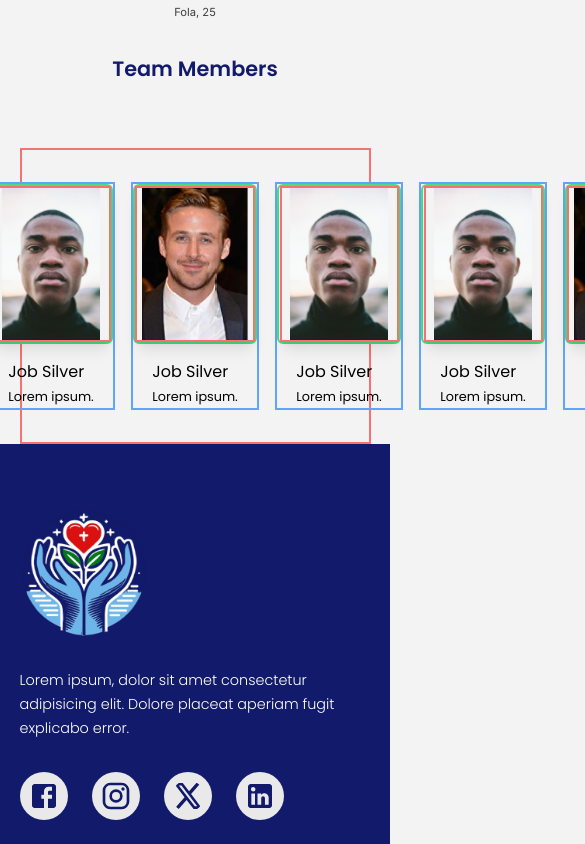
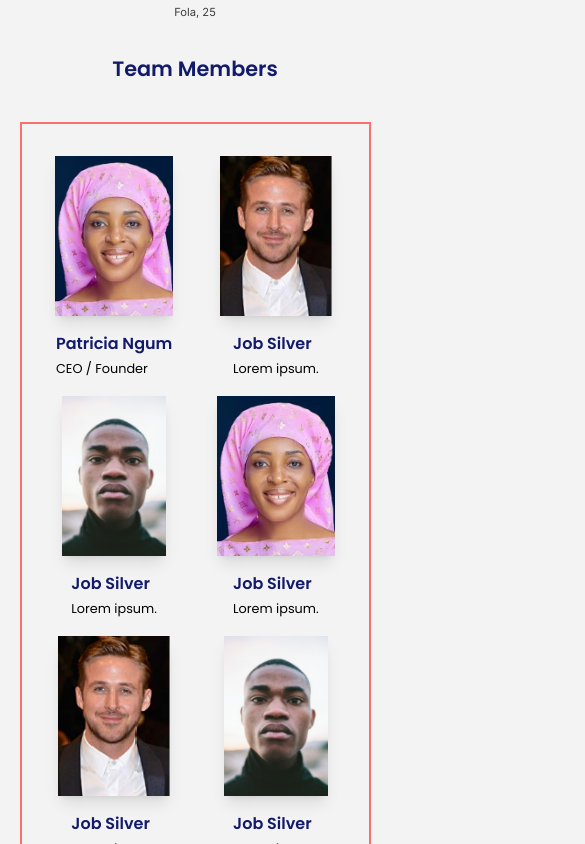
Before and after one commit to CJWALT/recepedis-ngo, a React (Create React App) app: page / in a window 390 px wide. Shown: the part 4360-5204 px from the top of the page, 585 px wide, since content can reach past the window. Built offline with nearby package versions, Linux system fonts and the light colour scheme.

Commit message:
Complete TeamMember component with responsive styles for all screen sizes

```diff
--- a/src/component/TeamMember.jsx
+++ b/src/component/TeamMember.jsx
@@ -3,83 +3,86 @@ import React from 'react'
 
 import TeamOne from '../assets/team one.png'
 import TeamTwo from '../assets/team two.png'
+import TeamThree from '../assets/teamThree.jpg'
 
 export default function TeamMember() {
   return (
     <section className='w-[90%] sm:w-[80%] md:w-[90%] max-w-[1280px] mx-auto'>
         <div>
-            <h2 className='font-semibold text-[#121A6B] text-[1.3rem] sm:text-[1.5rem] text-center mb-[4rem]'>Team Members</h2>
-            <div className='border-2 border-red-400 flex flex-row py-8 gap-4 justify-center'>
-                <div className='border-2 flex-gorw-0 flex-shrink-0 border-blue-400 w-[8rem] flex flex-col items-center'>
-                    <div className='border-2 mb-4 h-[10rem] border-green-400 w-full flex justify-center rounded-[6px] '>
-                    <img src={TeamTwo} alt="team one" className='border-2 border-red-400 shadow-lg object-fit object-contain'/>
+            <h2 className='font-semibold text-[#121A6B] text-[1.3rem] sm:text-[1.5rem] text-center mb-[2.4rem]'>Team Members</h2>
+            <div className='border-red-400 border-2 sm:border-blue-400 md:border-green-400 lg:border-yellow-400 xl:border-pink-400 flex flex-wrap flex-row py-8 gap-4 justify-center'>
+                <div className='flex-grow-1 items-center sm:basis-[30%] flex-shrink-0 md:basis-[22%] lg:basis-[18%]  basis-[42%] flex flex-col'>
+                    <div className='mb-4 h-[10rem] w-full flex justify-center rounded-[6px] '>
+                    <img src={TeamThree} alt="team one" className='shadow-lg object-fit object-contain'/>
                     </div>
 
                     <span className='block'>
-                        <h4>Job Silver</h4>
-                        <small>Lorem ipsum.</small>
+                        <h4 className='font-semibold text-[1rem] sm:text-[1.2rem] text-[#121A6B]'>Patricia Ngum</h4>
+                        <small className='font-normal text-[.8rem] sm:text-[1rem]'>CEO / Founder</small>
                     </span>
                 </div >
-                <div className='border-2 flex-gorw-0 flex-shrink-0 border-blue-400 w-[8rem] flex flex-col items-center'>
-                    <div className='border-2 mb-4 h-[10rem] border-green-400 w-full flex justify-center rounded-[6px] '>
-                    <img src={TeamOne} alt="team one" className='border-2 border-red-400 shadow-lg object-fit object-contain'/>
+                <div className='flex-grow-1 items-center sm:basis-[30%] flex-shrink-0 md:basis-[22%] lg:basis-[18%] basis-[42%] flex flex-col'>
+                    <div className='mb-4 h-[10rem] 00 w-full flex justify-center rounded-[6px] '>
+                    <img src={TeamTwo} alt="team one" className=' shadow-lg object-fit object-contain'/>
                     </div>
 
                     <span className='block'>
-                        <h4>Job Silver</h4>
-                        <small>Lorem ipsum.</small>
+                        <h4 className='font-semibold text-[1rem] sm:text-[1.2rem] text-[#121A6B]'>Job Silver</h4>
+                        <small className='font-normal text-[.8rem] sm:text-[1rem]'>Lorem ipsum.</small>
                     </span>
                 </div >
-                <div className='border-2 flex-gorw-0 flex-shrink-0 border-blue-400 w-[8rem] flex flex-col items-center'>
-                    <div className='border-2 mb-4 h-[10rem] border-green-400 w-full flex justify-center rounded-[6px] '>
-                    <img src={TeamOne} alt="team one" className='border-2 border-red-400 shadow-lg object-fit object-contain'/>
+                <div className='flex-grow-1 items-center sm:basis-[30%] flex-shrink-0 md:basis-[22%] lg:basis-[18%] basis-[42%] flex flex-col'>
+                    <div className='mb-4 h-[10rem] 00 w-full flex justify-center rounded-[6px] '>
+                    <img src={TeamOne} alt="team one" className=' shadow-lg object-fit object-contain'/>
                     </div>
 
                     <span className='block'>
-                        <h4>Job Silver</h4>
-                        <small>Lorem ipsum.</small>
+                        <h4 className='font-semibold text-[1rem] sm:text-[1.2rem] text-[#121A6B]'>Job Silver</h4>
+                        <small className='font-normal text-[.8rem] sm:text-[1rem]'>Lorem ipsum.</small>
                     </span>
                 </div >
-                <div className='border-2 flex-gorw-0 flex-shrink-0 border-blue-400 w-[8rem] flex flex-col items-center'>
-                    <div className='border-2 mb-4 h-[10rem] border-green-400 w-full flex justify-center rounded-[6px] '>
-                    <img src={TeamTwo} alt="team one" className='border-2 border-red-400 shadow-lg object-fit object-contain'/>
+                <div className='flex-grow-1 items-center sm:basis-[30%] flex-shrink-0 md:basis-[22%] lg:basis-[18%] basis-[42%] flex flex-col'>
+                    <div className='mb-4 h-[10rem] 00 w-full flex justify-center rounded-[6px] '>
+                    <img src={TeamThree} alt="team one" className=' shadow-lg object-fit object-contain'/>
                     </div>
 
                     <span className='block'>
-                        <h4>Job Silver</h4>
-                        <small>Lorem ipsum.</small>
+                        <h4 className='font-semibold text-[1rem] sm:text-[1.2rem] text-[#121A6B]'>Job Silver</h4>
+                        <small className='font-normal text-[.8rem] sm:text-[1rem]'>Lorem ipsum.</small>
                     </span>
                 </div >
-                <div className='border-2 flex-gorw-0 flex-shrink-0 border-blue-400 w-[8rem] flex flex-col items-center'>
-                    <div className='border-2 mb-4 h-[10rem] border-green-400 w-full flex justify-center rounded-[6px] '>
-                    <img src={TeamOne} alt="team one" className='border-2 border-red-400 shadow-lg object-fit object-contain'/>
+                <div className='flex-grow-1 items-center sm:basis-[30%] flex-shrink-0 md:basis-[22%] lg:basis-[18%] basis-[42%] flex flex-col'>
+                    <div className='mb-4 h-[10rem] 00 w-full flex justify-center rounded-[6px] '>
+                    <img src={TeamTwo} alt="team one" className=' shadow-lg object-fit object-contain'/>
                     </div>
 
                     <span className='block'>
-                        <h4>Job Silver</h4>
-                        <small>Lorem ipsum.</small>
+                        <h4 className='font-semibold text-[1rem] sm:text-[1.2rem] text-[#121A6B]'>Job Silver</h4>
+                        <small className='font-normal text-[.8rem] sm:text-[1rem]'>Lorem ipsum.</small>
                     </span>
                 </div >
-                <div className='border-2 flex-gorw-0 flex-shrink-0 border-blue-400 w-[8rem] flex flex-col items-center'>
-                    <div className='border-2 mb-4 h-[10rem] border-green-400 w-full flex justify-center rounded-[6px] '>
-                    <img src={TeamOne} alt="team one" className='border-2 border-red-400 shadow-lg object-fit object-contain'/>
+                <div className='flex-grow-1 items-center sm:basis-[30%] flex-shrink-0 md:basis-[22%] lg:basis-[18%] basis-[42%] flex flex-col'>
+                    <div className='mb-4 h-[10rem] 00 w-full flex justify-center rounded-[6px] '>
+                    <img src={TeamOne} alt="team one" className=' shadow-lg object-fit object-contain'/>
                     </div>
 
                     <span className='block'>
-                        <h4>Job Silver</h4>
-                        <small>Lorem ipsum.</small>
+                        <h4 className='font-semibold text-[1rem] sm:text-[1.2rem] text-[#121A6B]'>Job Silver</h4>
+                        <small className='font-normal text-[.8rem] sm:text-[1rem]'>Lorem ipsum.</small>
                     </span>
                 </div >
-                <div className='border-2 flex-gorw-0 flex-shrink-0 border-blue-400 w-[8rem] flex flex-col items-center'>
-                    <div className='border-2 mb-4 h-[10rem] border-green-400 w-full flex justify-center rounded-[6px] '>
-                    <img src={TeamTwo} alt="team one" className='border-2 border-red-400 shadow-lg object-fit object-contain'/>
+                <div className='flex-grow-1 items-center sm:basis-[30%] flex-shrink-0 md:basis-[22%] lg:basis-[18%] basis-[42%] flex flex-col'>
+                    <div className='mb-4 h-[10rem] 00 w-full flex justify-center rounded-[6px] '>
+                    <img src={TeamThree} alt="team one" className=' shadow-lg object-fit object-contain'/>
                     </div>
 
                     <span className='block'>
-                        <h4>Job Silver</h4>
-                        <small>Lorem ipsum.</small>
+                        <h4 className='font-semibold text-[1rem] sm:text-[1.2rem] text-[#121A6B]'>Job Silver</h4>
+                        <small className='font-normal text-[.8rem] sm:text-[1rem]'>Lorem ipsum.</small>
                     </span>
                 </div >
+
+
             </div>
         </div>
     </section>
```
Also changed, not shown: src/assets/teamThree.jpg (added).
